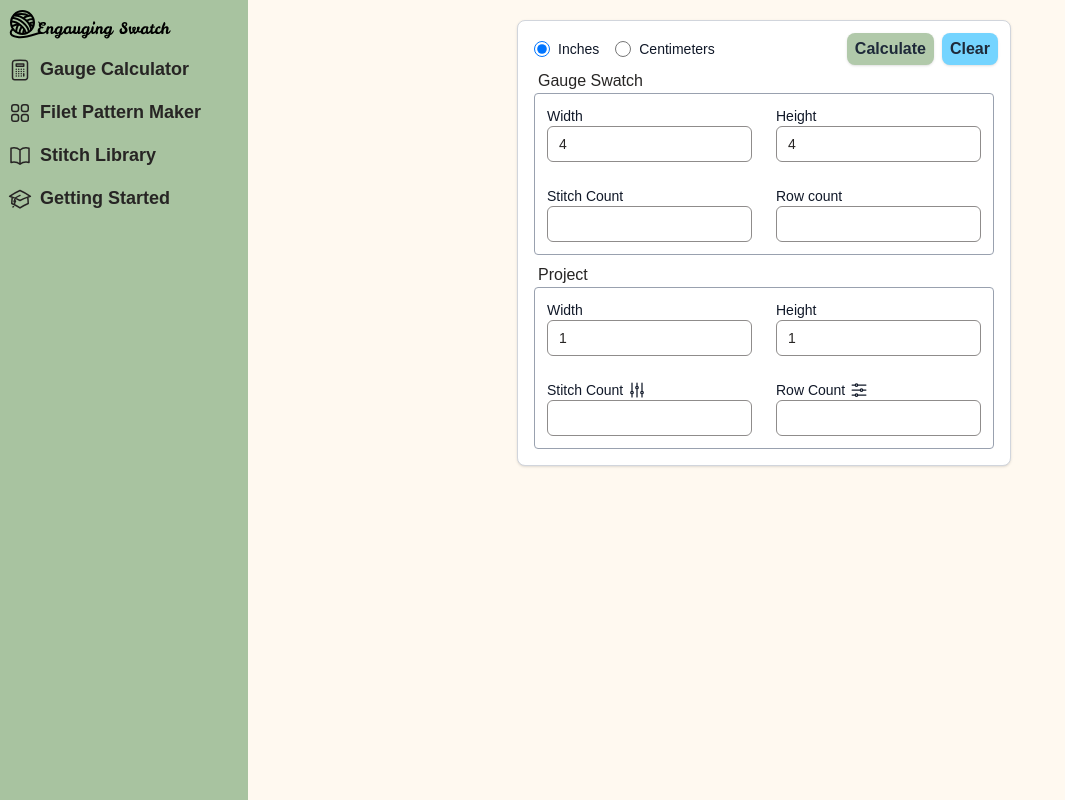
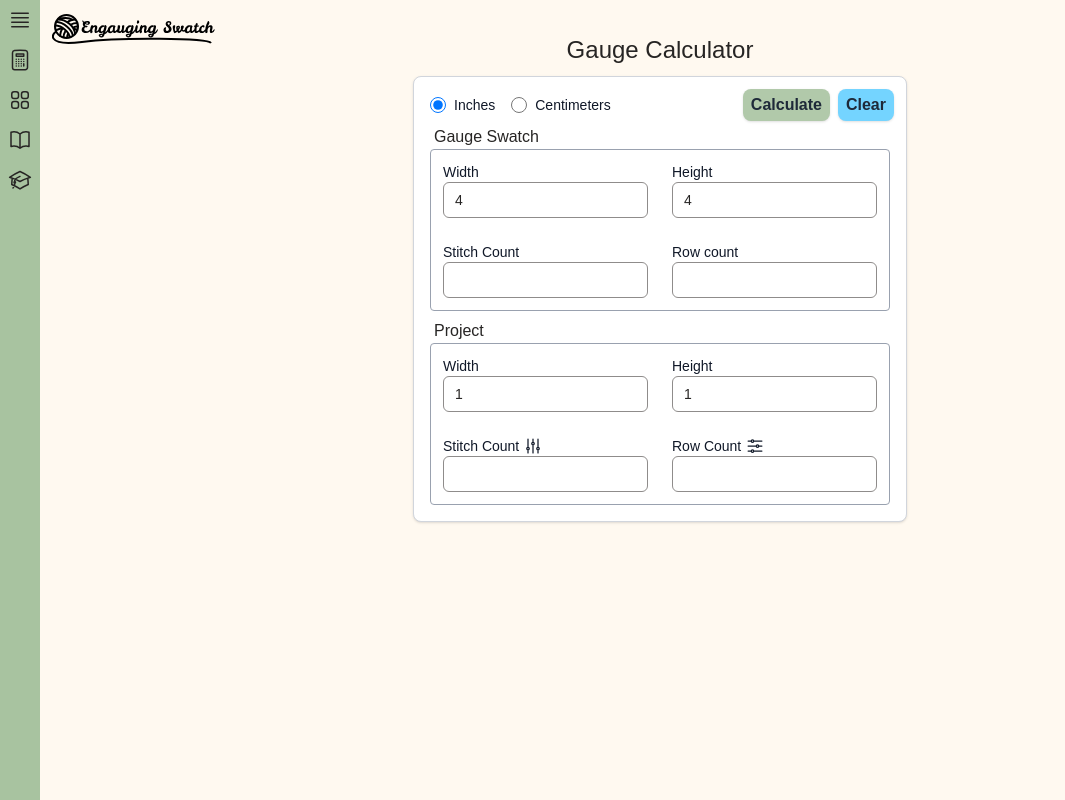
Before and after one commit to jmy-kellogg/engauging-swatch, a Next.js app: page /calculator in a window 1280 px wide. Shown: the whole page, without its empty margins (0-1065 px from the left). Built offline with nearby package versions, Linux system fonts and the light colour scheme.

Commit message:
made side menu toggle

```diff
--- a/src/app/calculator/page.tsx
+++ b/src/app/calculator/page.tsx
@@ -129,6 +129,7 @@ export default function Calculator() {
 
   return (
     <div className="m-5 justify-self-center">
+      <h1 className="m-2 justify-self-center">Gauge Calculator</h1>
       <div className="p-2 bg-white border border-gray-300 rounded-lg shadow-sm dark:bg-espresso-500 dark:border-espresso-300">
         <div className="flex justify-between">
           <div className="flex">
--- a/src/app/components/sideMenu.tsx
+++ b/src/app/components/sideMenu.tsx
@@ -1,54 +1,29 @@
 "use client";
 import Link from "next/link";
-import Image from "next/image";
 import { useState } from "react";
 
 export default function SideMenu() {
-  const [menuHover, setMenuHover] = useState<boolean>(false);
-  const [logoHover, setLogoHover] = useState<boolean>(false);
+  const [isOpen, setIsOpen] = useState<boolean>(false);
 
   return (
-    <div
-      className="bg-menu text-espresso flex flex-col h-screen w-max"
-      onMouseEnter={() => setMenuHover(true)}
-      onMouseLeave={() => setMenuHover(false)}
-    >
-      <Link
-        className="flex m-2 w-max hover:pointer "
-        href="/"
-        onMouseEnter={() => setLogoHover(true)}
-        onMouseLeave={() => setLogoHover(false)}
+    <div className="bg-menu text-espresso flex flex-col h-screen w-max">
+      <svg
+        xmlns="http://www.w3.org/2000/svg"
+        fill="none"
+        viewBox="0 0 24 24"
+        strokeWidth={1.5}
+        stroke="currentColor"
+        className="size-6 m-2 hover:cursor-pointer"
+        id="menu-icon"
+        onClick={() => setIsOpen(!isOpen)}
       >
-        {menuHover ? (
-          <>
-            {logoHover ? (
-              <Image
-                aria-hidden
-                src="/yarnLineLogo.svg"
-                alt="File icon"
-                width={165}
-                height={32}
-              />
-            ) : (
-              <Image
-                aria-hidden
-                src="/yarnLongLogo.svg"
-                alt="File icon"
-                width={165}
-                height={32}
-              />
-            )}
-          </>
-        ) : (
-          <Image
-            aria-hidden
-            src="/yarn.svg"
-            alt="File icon"
-            width={32}
-            height={32}
-          />
-        )}
-      </Link>
+        <path
+          strokeLinecap="round"
+          strokeLinejoin="round"
+          d="M3.75 5.25h16.5m-16.5 4.5h16.5m-16.5 4.5h16.5m-16.5 4.5h16.5"
+        />
+      </svg>
+
       <Link
         href="/calculator"
         className="flex m-2 items-center gap-2 hover:underline hover:underline-offset-4"
@@ -67,7 +42,7 @@ export default function SideMenu() {
             d="M15.75 15.75V18m-7.5-6.75h.008v.008H8.25v-.008Zm0 2.25h.008v.008H8.25V13.5Zm0 2.25h.008v.008H8.25v-.008Zm0 2.25h.008v.008H8.25V18Zm2.498-6.75h.007v.008h-.007v-.008Zm0 2.25h.007v.008h-.007V13.5Zm0 2.25h.007v.008h-.007v-.008Zm0 2.25h.007v.008h-.007V18Zm2.504-6.75h.008v.008h-.008v-.008Zm0 2.25h.008v.008h-.008V13.5Zm0 2.25h.008v.008h-.008v-.008Zm0 2.25h.008v.008h-.008V18Zm2.498-6.75h.008v.008h-.008v-.008Zm0 2.25h.008v.008h-.008V13.5ZM8.25 6h7.5v2.25h-7.5V6ZM12 2.25c-1.892 0-3.758.11-5.593.322C5.307 2.7 4.5 3.65 4.5 4.757V19.5a2.25 2.25 0 0 0 2.25 2.25h10.5a2.25 2.25 0 0 0 2.25-2.25V4.757c0-1.108-.806-2.057-1.907-2.185A48.507 48.507 0 0 0 12 2.25Z"
           />
         </svg>
-        {menuHover && <h3 className="font-bold w-40">Gauge Calculator</h3>}
+        {isOpen && <h3 className="font-bold w-40">Gauge Calculator</h3>}
       </Link>
       <Link
         href="/filet"
@@ -88,7 +63,7 @@ export default function SideMenu() {
           />
         </svg>
 
-        {menuHover && <h3 className="font-bold w-50">Filet Pattern Maker</h3>}
+        {isOpen && <h3 className="font-bold w-50">Filet Pattern Maker</h3>}
       </Link>
       <Link
         href="/stitches"
@@ -109,7 +84,7 @@ export default function SideMenu() {
           />
         </svg>
 
-        {menuHover && <h3 className="font-bold">Stitch Library</h3>}
+        {isOpen && <h3 className="font-bold">Stitch Library</h3>}
       </Link>
       <Link
         href="/patterns"
@@ -130,7 +105,7 @@ export default function SideMenu() {
           />
         </svg>
 
-        {menuHover && <h3 className="font-bold">Getting Started</h3>}
+        {isOpen && <h3 className="font-bold">Getting Started</h3>}
       </Link>
     </div>
   );
--- a/src/app/filet/page.tsx
+++ b/src/app/filet/page.tsx
@@ -25,6 +25,7 @@ export default function Filet() {
 
   return (
     <div className="m-5 justify-self-center">
+      <h1 className="m-2 justify-self-center">Filet Creator</h1>
       <div className="flex">
         <div className="flex flex-col m-3 w-20">
           <label
--- a/src/app/layout.tsx
+++ b/src/app/layout.tsx
@@ -1,5 +1,7 @@
 import { Geist, Geist_Mono } from "next/font/google";
 import type { Metadata } from "next";
+import Link from "next/link";
+import Image from "next/image";
 import "../styles/globals.css";
 import SideMenu from "./components/sideMenu";
 
@@ -29,7 +31,18 @@ export default function RootLayout({
         className={`${geistSans.variable} ${geistMono.variable} antialiased flex`}
       >
         <SideMenu />
-        <div className="w-full">{children}</div>
+        <div className="m-3 w-full">
+          <Link className="absolute hover:pointer" href="/">
+            <Image
+              aria-hidden
+              src="/yarnLineLogo.svg"
+              alt="File icon"
+              width={165}
+              height={32}
+            />
+          </Link>
+          {children}
+        </div>
       </body>
     </html>
   );
```
